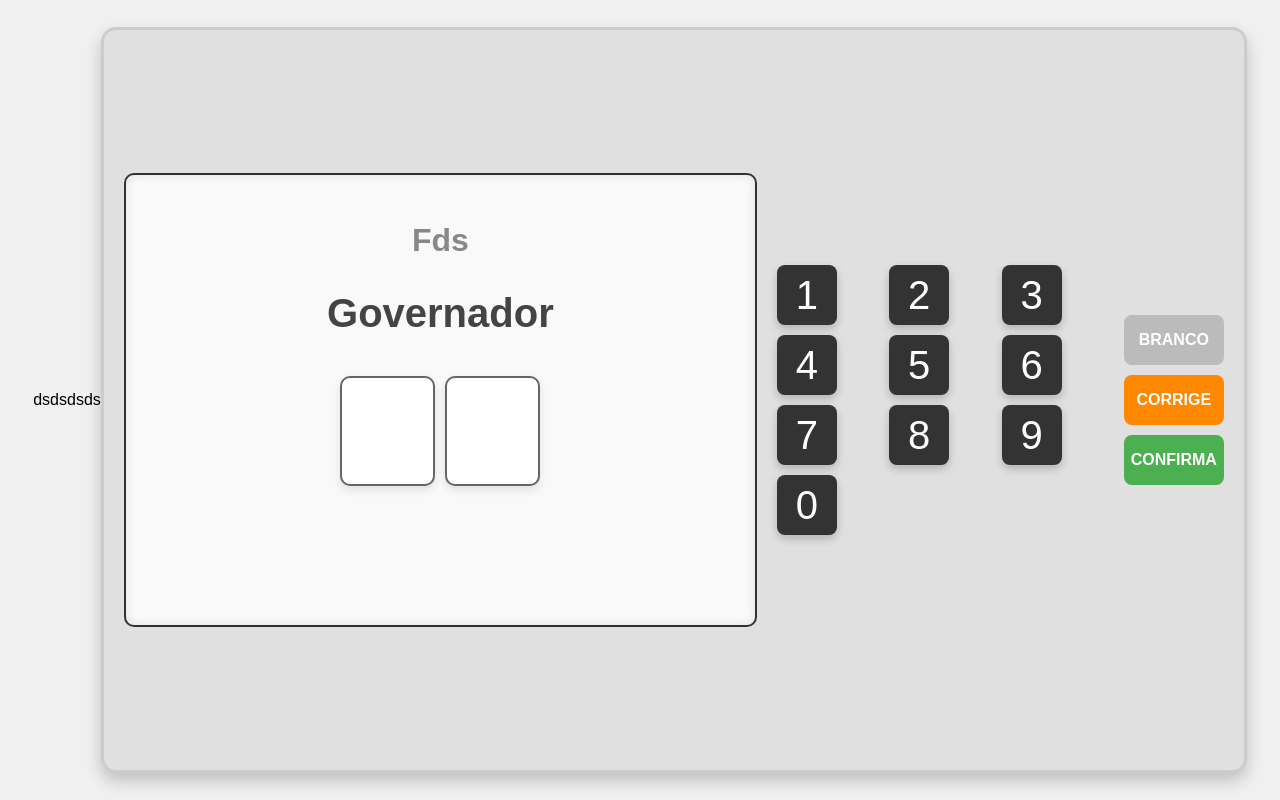
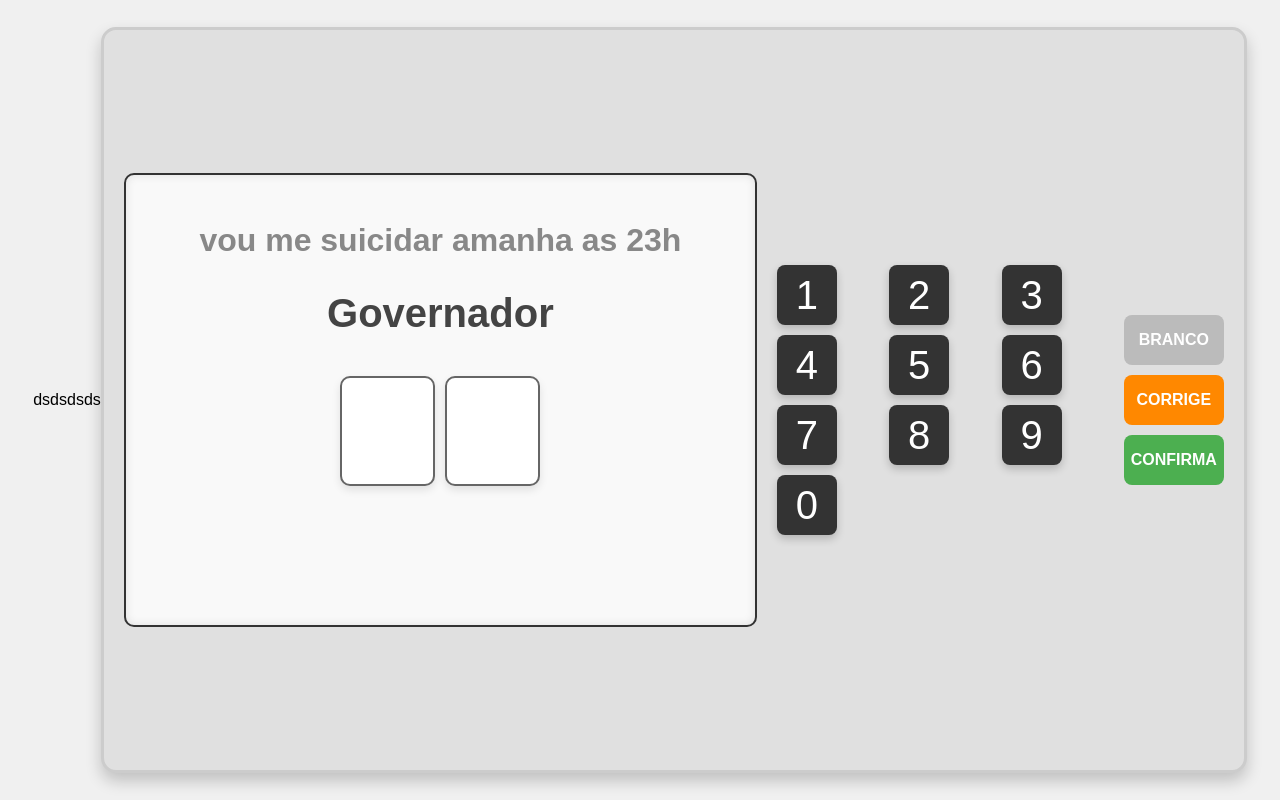
Before and after one commit to Mortadela011/urna---to-desistindo-da-vida, a plain HTML site: page index.html in a window 1280 px wide. Drawn offline with Linux system fonts and the light colour scheme.

Commit message:
shalalala

```diff
--- a/index.html
+++ b/index.html
@@ -9,7 +9,7 @@ dsdsdsds<!DOCTYPE html>
 <body>
   <div class="voting-machine">
     <div class="screen">
-      <p class="training">Fds</p>
+      <p class="training">vou me suicidar amanha as 23h</p>
       <p class="role">Governador</p>
       <div class="number-input">
         <input type="text" maxlength="1" readonly>
```
